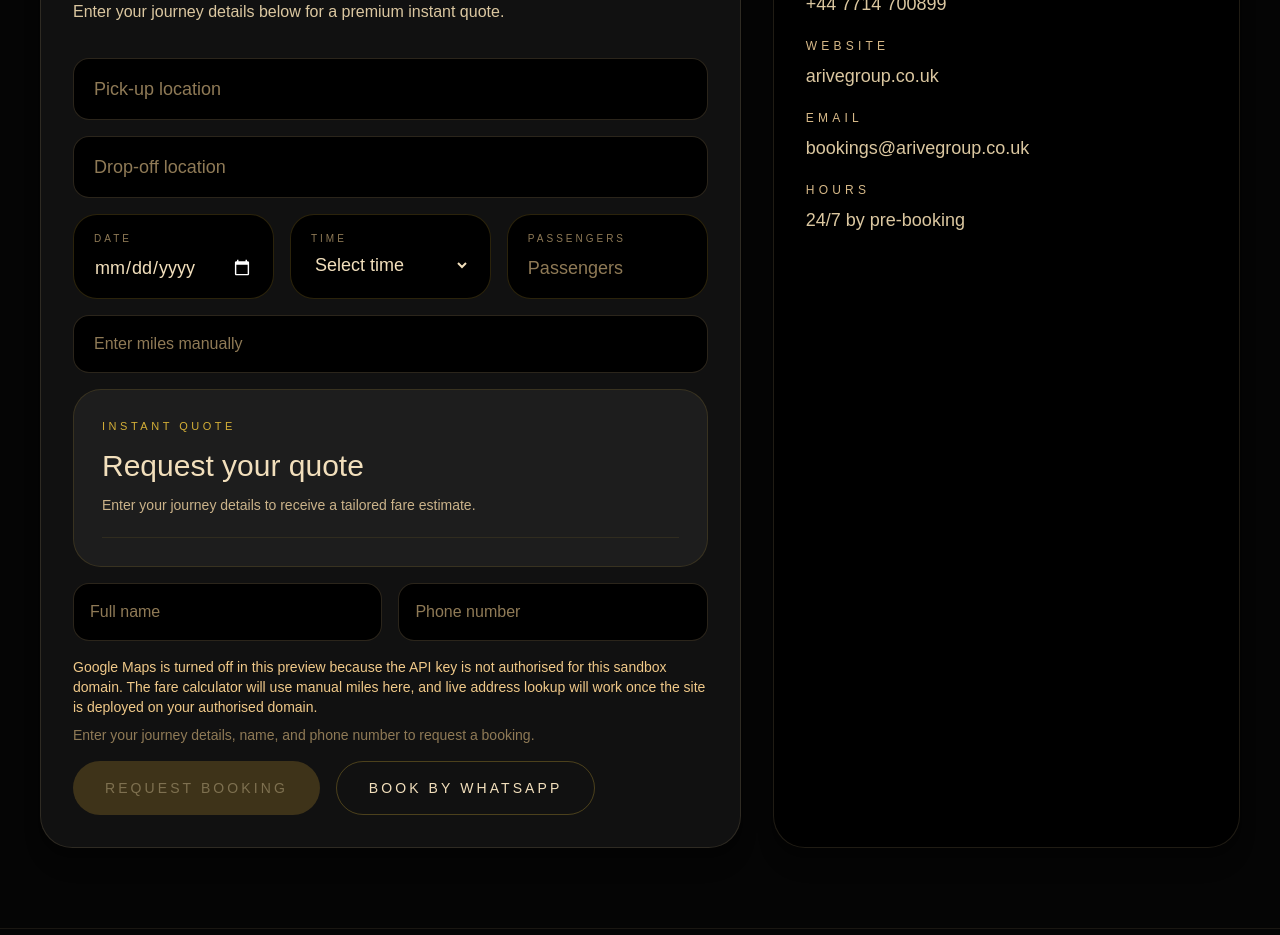
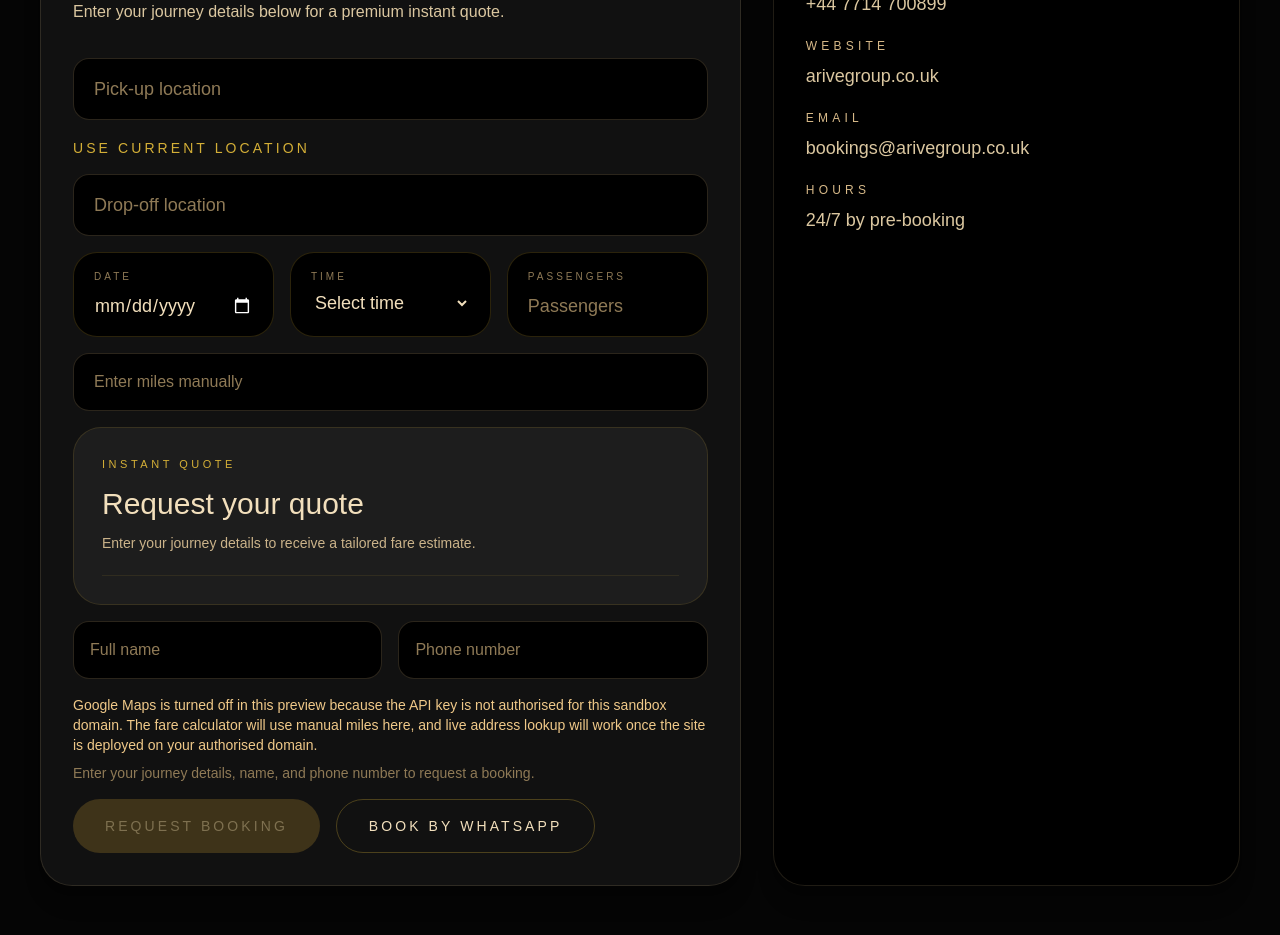
Before and after one commit to adnanahmed1988-sketch/arive-taxi, a Next.js app: page / in a window 1280 px wide. Shown: the part 1820-2755 px from the top of the page. Built offline with nearby package versions, Linux system fonts and the light colour scheme.

Commit message:
Add current location pickup option

```diff
--- a/app/page.tsx
+++ b/app/page.tsx
@@ -551,6 +551,38 @@ const emailBody = encodeURIComponent(
             setPickupConfirmed(value);
           }}
         />
+<button
+  type="button"
+  onClick={() => {
+    if (!navigator.geolocation) {
+      alert("Current location is not supported on this device.");
+      return;
+    }
+
+    navigator.geolocation.getCurrentPosition(
+      async (position) => {
+        const lat = position.coords.latitude;
+        const lng = position.coords.longitude;
+
+        const currentLocation = `${lat},${lng}`;
+
+        lastRouteKeyRef.current = "";
+        handleChange("pickup", currentLocation);
+        setPickupConfirmed(currentLocation);
+
+        if (pickupInputRef.current) {
+          pickupInputRef.current.value = currentLocation;
+        }
+      },
+      () => {
+        alert("Unable to access your current location.");
+      }
+    );
+  }}
+  className="text-left text-sm uppercase tracking-[0.22em] text-[#D4AF37] transition hover:text-[#F2DFBC]"
+>
+  Use current location
+</button>
 
         <input
           ref={destinationInputRef}
```
